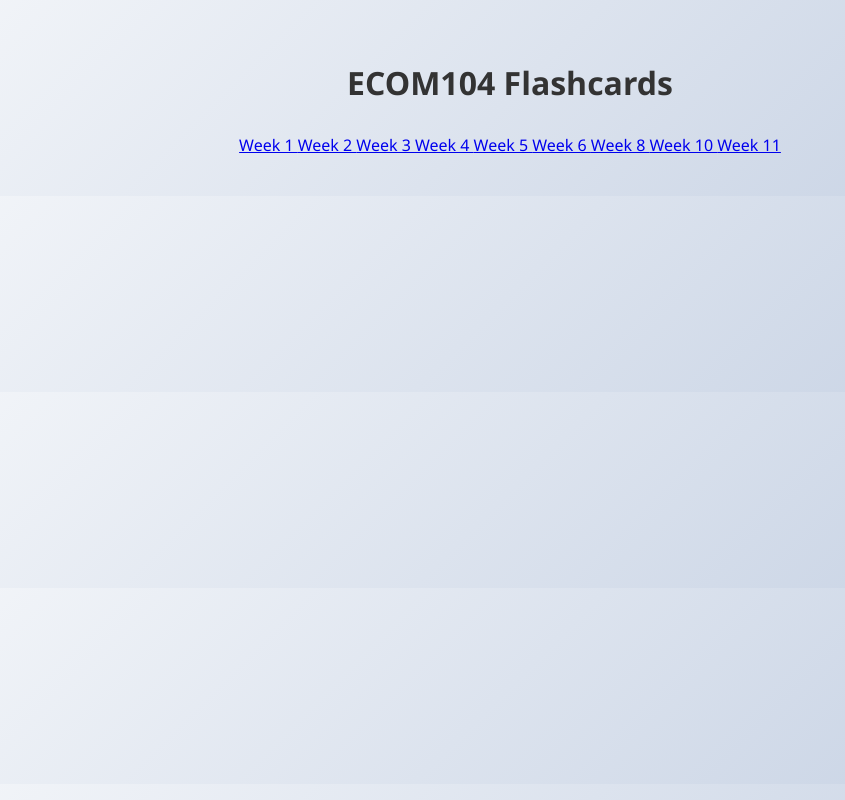
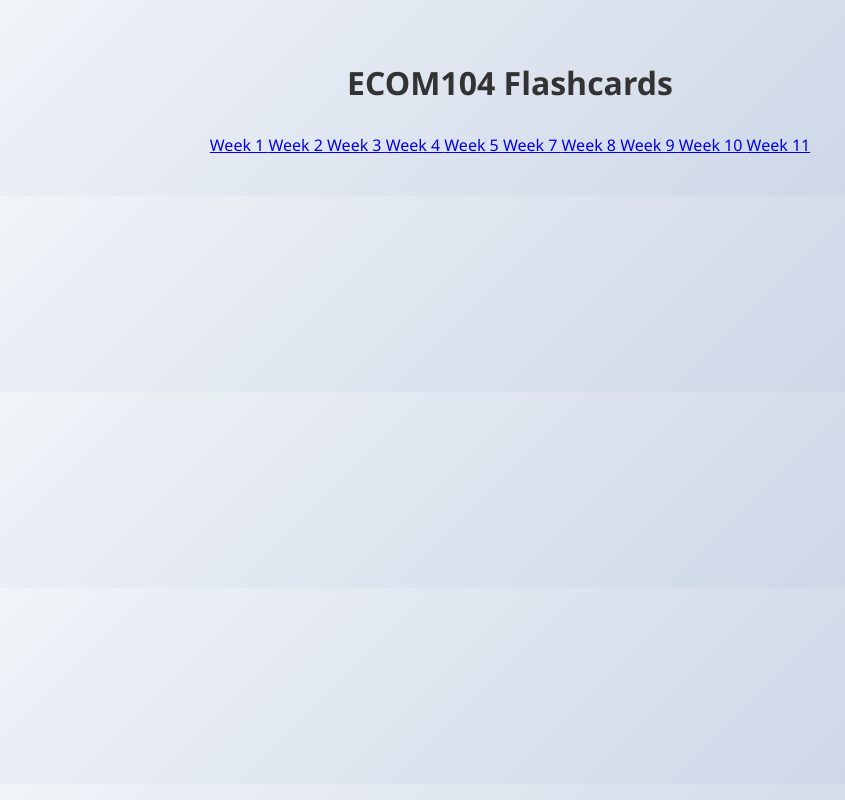
Before and after one commit to edwardwclarke/ECOM-104-FLASHCARDS, a plain HTML site: page index.html in a window 1280 px wide. Shown: the whole page, without its empty margins (130-975 px from the left). Drawn offline with Linux system fonts and the light colour scheme.

Commit message:
Add files via upload

```diff
--- a/index.html
+++ b/index.html
@@ -15,8 +15,9 @@
   <a href="week3.html">Week 3 </a>
   <a href="week4.html">Week 4 </a>
   <a href="week5.html">Week 5 </a>
-  <a href="week6.html">Week 6 </a>
+  <a href="week6.html">Week 7 </a>
   <a href="week8.html">Week 8 </a>
+  <a href="week8.html">Week 9 </a>
   <a href="week10.html">Week 10 </a>
   <a href="week11.html">Week 11 </a>
 </div>
```
